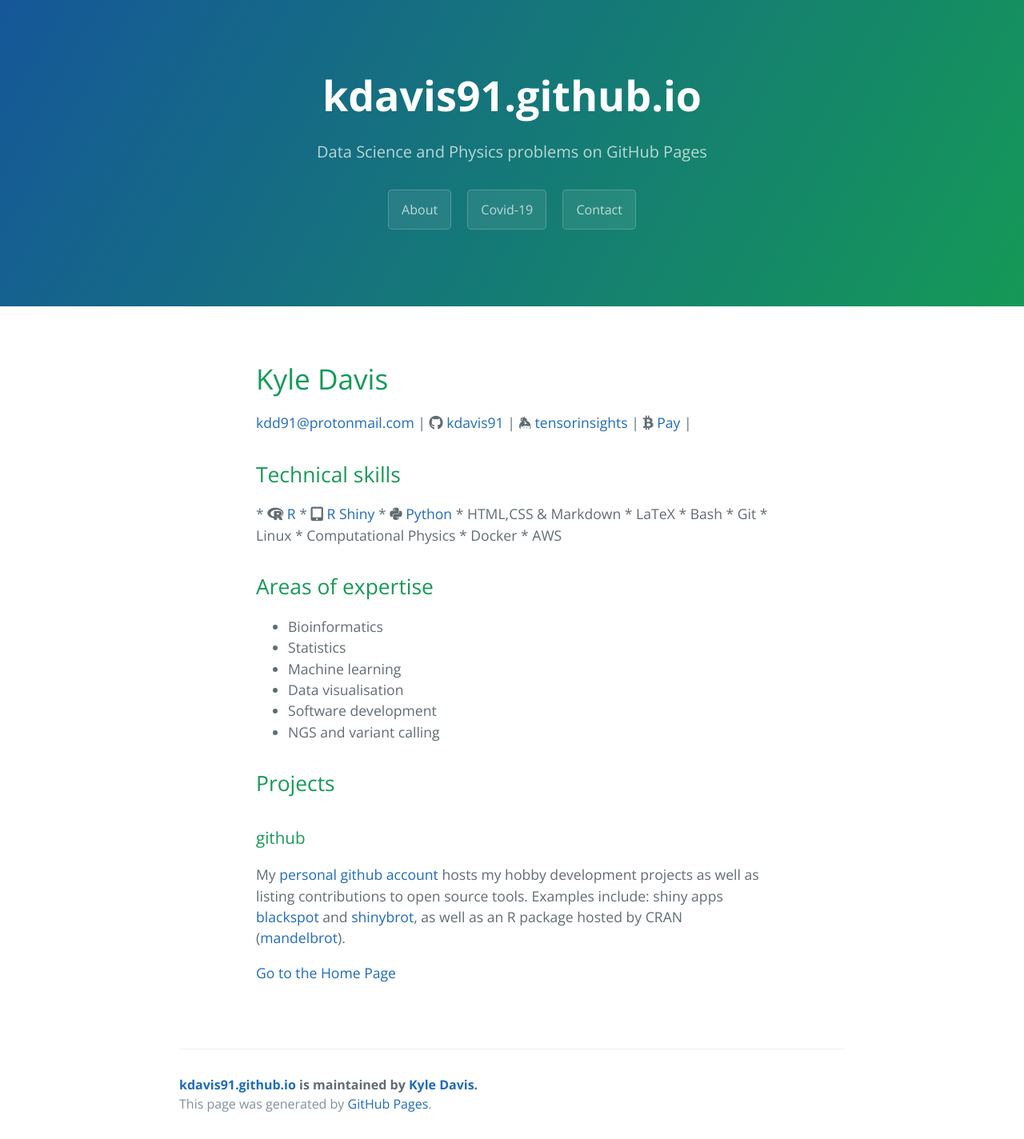
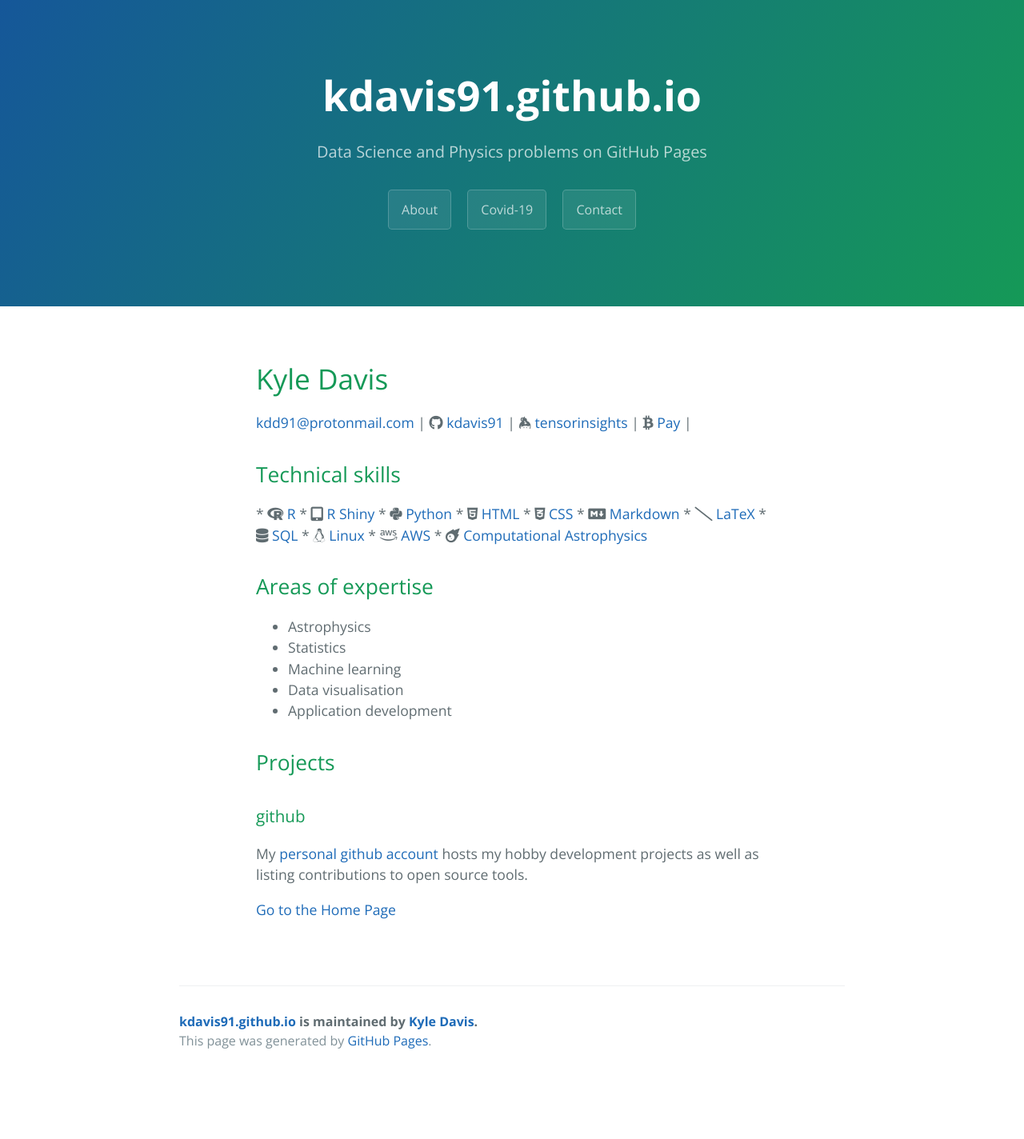
Before and after one commit to kdavis91/kdavis91.github.io, a Jekyll site: the page built from about.md, in a window 1280 px wide. Shown: the whole page at 80% size. Built offline with Jekyll 4.4.1, drawn with Linux system fonts in a browser that asks for light colours; nearby versions of some CDN libraries; after the commit the page ends 1345 px from its top, so only the background shows below that.

Commit message:
Update about.md

```diff
--- a/about.md
+++ b/about.md
@@ -37,31 +37,28 @@ order: 0
 * <i class="fab fa-r-project"></i> <a href="https://www.r-project.org/">R</a>
 * <i class="fas fa-tablet-alt"></i> <a href="https://www.r-project.org/">R Shiny</a>
 * <i class="fab fa-python"></i> <a href="https://www.r-project.org/">Python</a>
-* HTML,CSS & Markdown
-* LaTeX
-* Bash
-* Git
-* Linux
-* Computational Physics
-* Docker
-* AWS
+* <i class="fab fa-html5"></i> <a href="https://www.r-project.org/">HTML</a>
+* <i class="fab fa-css3-alt"></i> <a href="https://www.r-project.org/">CSS</a>
+* <i class="fab fa-markdown"></i> <a href="https://www.r-project.org/">Markdown</a>
+* <i class="fas fa-slash"></i> <a href="https://www.r-project.org/">LaTeX</a>
+* <i class="fas fa-database"></i> <a href="https://www.r-project.org/">SQL</a>
+* <i class="fab fa-linux"></i> <a href="https://www.r-project.org/">Linux</a>
+* <i class="fab fa-aws"></i> <a href="https://www.r-project.org/">AWS</a>
+* <i class="fas fa-meteor"></i> <a href="https://www.r-project.org/">Computational Astrophysics</a>
 </div>
 ## Areas of expertise
 
-* Bioinformatics
+* Astrophysics
 * Statistics
 * Machine learning
 * Data visualisation
-* Software development
-* NGS and variant calling
+* Application development
 
 ## Projects
 
 ### github
 
-My [personal github account](https://github.com/blmoore) hosts my hobby development projects as well as listing contributions to open source tools. Examples include: shiny apps [blackspot](https://github.com/blmoore/blackspot) and [shinybrot](https://github.com/blmoore/shinybrot), as well as an R package hosted by CRAN ([mandelbrot](https://github.com/blmoore/mandelbrot)).
-
-
+My [personal github account](https://github.com/kdavis91) hosts my hobby development projects as well as listing contributions to open source tools.
 
 
 
```
